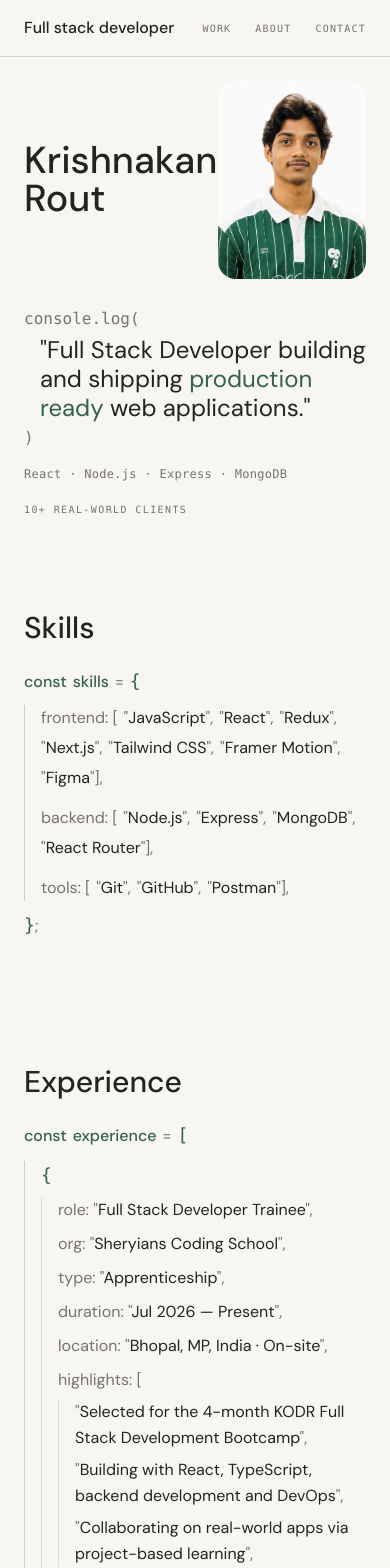
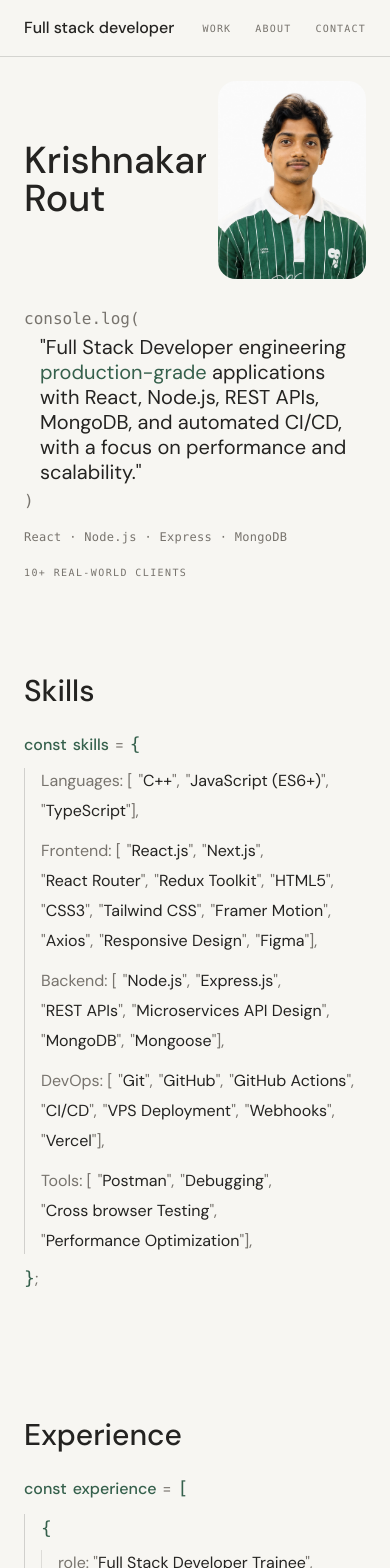
Before and after one commit to sid-1506/Portfolio-project, a React (Vite) app: page / in a window 390 px wide. Shown: the top 1568 px of the page. Built offline with nearby package versions, Linux system fonts and the light colour scheme; no server answers.

Commit message:
feat: update skills, hero statement, macOS cursor replica, and section title reveal animations

```diff
--- a/src/components/About.jsx
+++ b/src/components/About.jsx
@@ -1,9 +1,10 @@
 import { useRef } from 'react'
-import { motion, useInView } from 'framer-motion'
+import { motion, useInView, useReducedMotion } from 'framer-motion'
 
 export default function About() {
   const containerRef = useRef(null)
   const isInView = useInView(containerRef, { once: true, margin: '-12% 0px' })
+  const reduceMotion = useReducedMotion()
 
   const rawText =
     'I am a full stack developer who builds websites and web applications for real businesses. I have worked with 10+ clients across automotive, industrial, hospitality and creative fields, with care for clean architecture, fast pages and restrained design.'
@@ -40,9 +41,30 @@ export default function About() {
         <div className="grid grid-cols-1 lg:grid-cols-12 gap-8 lg:gap-12">
           {/* Left Column: Heading matching other sections */}
           <div className="lg:col-span-3">
-            <h2 className="font-heading text-3xl sm:text-4xl lg:text-5xl text-[#242321] font-medium leading-tight lg:sticky lg:top-24">
-              About
-            </h2>
+            <motion.h2
+              initial={reduceMotion ? false : 'hidden'}
+              whileInView="visible"
+              viewport={{ once: true, amount: 0.2 }}
+              className="font-heading text-3xl sm:text-4xl lg:text-5xl text-[#242321] font-medium leading-tight lg:sticky lg:top-24"
+            >
+              <span className="block overflow-hidden pb-1 -mb-1">
+                <motion.span
+                  className="block"
+                  variants={{
+                    hidden: { y: '105%' },
+                    visible: {
+                      y: '0%',
+                      transition: {
+                        duration: 0.9,
+                        ease: [0.16, 1, 0.3, 1],
+                      },
+                    },
+                  }}
+                >
+                  About
+                </motion.span>
+              </span>
+            </motion.h2>
           </div>
 
           {/* Right Column: Paragraph & Credentials */}
--- a/src/components/Achievements.jsx
+++ b/src/components/Achievements.jsx
@@ -1,15 +1,38 @@
-import { motion } from 'framer-motion'
+import { motion, useReducedMotion } from 'framer-motion'
 
 export default function Achievements() {
+  const reduceMotion = useReducedMotion()
+
   return (
     <section id="achievements" className="w-full py-16 md:py-24">
       <div className="w-full px-6 md:px-12">
         <div className="grid grid-cols-1 lg:grid-cols-12 gap-8 lg:gap-12 items-baseline">
           {/* Left Column: Heading matching other sections */}
           <div className="lg:col-span-3">
-            <h2 className="font-heading text-3xl sm:text-4xl lg:text-5xl text-[#242321] font-medium leading-tight lg:sticky lg:top-24">
-              Achievements
-            </h2>
+            <motion.h2
+              initial={reduceMotion ? false : 'hidden'}
+              whileInView="visible"
+              viewport={{ once: true, amount: 0.2 }}
+              className="font-heading text-3xl sm:text-4xl lg:text-5xl text-[#242321] font-medium leading-tight lg:sticky lg:top-24"
+            >
+              <span className="block overflow-hidden pb-1 -mb-1">
+                <motion.span
+                  className="block"
+                  variants={{
+                    hidden: { y: '105%' },
+                    visible: {
+                      y: '0%',
+                      transition: {
+                        duration: 0.9,
+                        ease: [0.16, 1, 0.3, 1],
+                      },
+                    },
+                  }}
+                >
+                  Achievements
+                </motion.span>
+              </span>
+            </motion.h2>
           </div>
 
           {/* Right Column: Two clean achievement cards */}
--- a/src/components/Contact.jsx
+++ b/src/components/Contact.jsx
@@ -1,4 +1,8 @@
+import { motion, useReducedMotion } from 'framer-motion'
+
 export default function Contact() {
+  const reduceMotion = useReducedMotion()
+
   return (
     <footer
       id="contact"
@@ -9,9 +13,30 @@ export default function Contact() {
         <div className="flex flex-col lg:flex-row lg:items-center justify-between gap-10 lg:gap-8 xl:gap-14">
           {/* Left: Single-line Headline */}
           <div className="lg:w-[42%] xl:w-[44%] shrink-0">
-            <h2 className="font-heading text-3xl sm:text-4xl lg:text-[2.25rem] xl:text-[2.75rem] font-medium leading-[1.12] tracking-tight text-white whitespace-normal lg:whitespace-nowrap">
-              Let’s make something useful.
-            </h2>
+            <motion.h2
+              initial={reduceMotion ? false : 'hidden'}
+              whileInView="visible"
+              viewport={{ once: true, amount: 0.2 }}
+              className="font-heading text-3xl sm:text-4xl lg:text-[2.25rem] xl:text-[2.75rem] font-medium leading-[1.12] tracking-tight text-white whitespace-normal lg:whitespace-nowrap"
+            >
+              <span className="block overflow-hidden pb-1 -mb-1">
+                <motion.span
+                  className="block"
+                  variants={{
+                    hidden: { y: '105%' },
+                    visible: {
+                      y: '0%',
+                      transition: {
+                        duration: 0.9,
+                        ease: [0.16, 1, 0.3, 1],
+                      },
+                    },
+                  }}
+                >
+                  Let’s make something useful.
+                </motion.span>
+              </span>
+            </motion.h2>
           </div>
 
           {/* Right: Two Evenly Distributed Contact Columns (Direct Contact & Platforms) */}
--- a/src/components/CustomCursor.jsx
+++ b/src/components/CustomCursor.jsx
@@ -1,11 +1,10 @@
-import { useEffect, useState } from 'react'
-import { motion, useReducedMotion } from 'framer-motion'
+import { useEffect, useRef, useState } from 'react'
+import { useReducedMotion } from 'framer-motion'
 
 export default function CustomCursor() {
   const [mousePosition, setMousePosition] = useState({ x: -100, y: -100 })
-  const [isHovered, setIsHovered] = useState(false)
-  const [isDarkBg, setIsDarkBg] = useState(false)
   const [isVisible, setIsVisible] = useState(false)
+  const cursorRef = useRef(null)
   const reduceMotion = useReducedMotion()
 
   useEffect(() => {
@@ -14,68 +13,58 @@ export default function CustomCursor() {
       return
     }
 
-    const updateCursorState = (target) => {
-      if (!target) return
-      const inDark = Boolean(target.closest('footer') || target.closest('#contact'))
-      setIsDarkBg(inDark)
-
-      const interactive = Boolean(
-        target.closest('a') ||
-        target.closest('button') ||
-        target.closest('h1') ||
-        target.closest('h2') ||
-        target.closest('h3') ||
-        target.tagName === 'A' ||
-        target.tagName === 'BUTTON'
-      )
-      setIsHovered(interactive)
-    }
-
     const handleMouseMove = (e) => {
-      setMousePosition({ x: e.clientX, y: e.clientY })
+      if (cursorRef.current) {
+        cursorRef.current.style.transform = `translate3d(${e.clientX}px, ${e.clientY}px, 0)`
+      } else {
+        setMousePosition({ x: e.clientX, y: e.clientY })
+      }
       if (!isVisible) setIsVisible(true)
-      updateCursorState(e.target)
     }
 
     const handleMouseLeave = () => setIsVisible(false)
     const handleMouseEnter = () => setIsVisible(true)
 
-    const handlePointerOver = (e) => {
-      updateCursorState(e.target)
-    }
-
-    window.addEventListener('mousemove', handleMouseMove)
+    window.addEventListener('mousemove', handleMouseMove, { passive: true })
     document.addEventListener('mouseleave', handleMouseLeave)
     document.addEventListener('mouseenter', handleMouseEnter)
-    document.addEventListener('mouseover', handlePointerOver)
 
     return () => {
       window.removeEventListener('mousemove', handleMouseMove)
       document.removeEventListener('mouseleave', handleMouseLeave)
       document.removeEventListener('mouseenter', handleMouseEnter)
-      document.removeEventListener('mouseover', handlePointerOver)
     }
   }, [isVisible, reduceMotion])
 
   if (reduceMotion || !isVisible) return null
 
   return (
-    <motion.div
-      className="fixed top-0 left-0 pointer-events-none z-[9999] -translate-x-1/2 -translate-y-1/2 transition-transform duration-150 ease-out"
+    <div
+      ref={cursorRef}
+      className="fixed top-0 left-0 pointer-events-none z-[99999]"
       style={{
-        left: `${mousePosition.x}px`,
-        top: `${mousePosition.y}px`,
+        transform: `translate3d(${mousePosition.x}px, ${mousePosition.y}px, 0)`,
+        willChange: 'transform',
       }}
-      animate={{
-        width: isHovered ? 32 : 16,
-        height: isHovered ? 32 : 16,
-        backgroundColor: 'transparent',
-        border: isDarkBg ? '1.5px solid #FFFFFF' : '1.5px solid #35604C',
-      }}
-      transition={{
-        duration: 0.2,
-        ease: [0.16, 1, 0.3, 1],
-      }}
-    />
+    >
+      <svg
+        width="14.5"
+        height="24.65"
+        viewBox="0 0 17 29"
+        fill="none"
+        xmlns="http://www.w3.org/2000/svg"
+        className="block"
+      >
+        <path
+          d="M 0.75 0.75 L 0.75 21.85 L 5.25 17.35 L 9.55 27.65 L 13.25 25.85 L 9.15 16.05 L 15.75 16.05 Z"
+          fill="#35604C"
+          stroke="#FFFFFF"
+          strokeWidth="1.5"
+          strokeLinejoin="round"
+          strokeLinecap="round"
+          style={{ paintOrder: 'stroke fill' }}
+        />
+      </svg>
+    </div>
   )
 }
--- a/src/components/Experience.jsx
+++ b/src/components/Experience.jsx
@@ -1,15 +1,38 @@
-import { motion } from 'framer-motion'
+import { motion, useReducedMotion } from 'framer-motion'
 
 export default function Experience() {
+  const reduceMotion = useReducedMotion()
+
   return (
     <section id="experience" className="w-full py-16 md:py-24">
       <div className="w-full px-6 md:px-12">
         <div className="grid grid-cols-1 lg:grid-cols-12 gap-6 lg:gap-12 items-baseline">
           {/* Left Column: Section Heading matching the Projects. style */}
           <div className="lg:col-span-3">
-            <h2 className="font-heading text-3xl sm:text-4xl lg:text-5xl text-[#242321] font-medium leading-tight lg:sticky lg:top-24">
-              Experience
-            </h2>
+            <motion.h2
+              initial={reduceMotion ? false : 'hidden'}
+              whileInView="visible"
+              viewport={{ once: true, amount: 0.2 }}
+              className="font-heading text-3xl sm:text-4xl lg:text-5xl text-[#242321] font-medium leading-tight lg:sticky lg:top-24"
+            >
+              <span className="block overflow-hidden pb-1 -mb-1">
+                <motion.span
+                  className="block"
+                  variants={{
+                    hidden: { y: '105%' },
+                    visible: {
+                      y: '0%',
+                      transition: {
+                        duration: 0.9,
+                        ease: [0.16, 1, 0.3, 1],
+                      },
+                    },
+                  }}
+                >
+                  Experience
+                </motion.span>
+              </span>
+            </motion.h2>
           </div>
 
           {/* Right Column: Clean Editorial Code Layout with per-entry blur-to-unblur reveal */}
--- a/src/components/Hero.jsx
+++ b/src/components/Hero.jsx
@@ -1,10 +1,28 @@
-import { useRef } from 'react'
+import { useRef, useState, useEffect } from 'react'
 import { motion, useScroll, useTransform, useReducedMotion } from 'framer-motion'
 import portraitImg from '../assets/portrait.jpeg'
 
 export default function Hero() {
   const containerRef = useRef(null)
   const reduceMotion = useReducedMotion()
+  const [introFinished, setIntroFinished] = useState(false)
+
+  useEffect(() => {
+    if (reduceMotion) return
+
+    const onComplete = () => setIntroFinished(true)
+    window.addEventListener('intro-complete', onComplete)
+
+    // Fallback timer matching IntroCurtain unmount (5.8s)
+    const timer = setTimeout(() => {
+      setIntroFinished(true)
+    }, 5800)
+
+    return () => {
+      window.removeEventListener('intro-complete', onComplete)
+      clearTimeout(timer)
+    }
+  }, [reduceMotion])
 
   const { scrollYProgress } = useScroll({
     target: containerRef,
@@ -26,8 +44,42 @@ export default function Hero() {
       <div className="w-full flex items-center justify-between gap-3 sm:gap-6">
         <motion.div style={{ y: nameY }} className="flex-1 min-w-0">
           <h1 className="font-heading text-[clamp(2.35rem,7vw,8.5rem)] text-[#242321] hover:text-[#35604C] transition-colors duration-300 md:whitespace-nowrap leading-[0.92] cursor-pointer">
-            <span className="block md:inline">Krishnakant</span>{' '}
-            <span className="block md:inline">Rout</span>
+            <span className="block md:inline-block overflow-hidden align-bottom">
+              <motion.span
+                className="inline-block"
+                initial={reduceMotion ? { y: '0%', opacity: 1 } : { y: '105%', opacity: 0 }}
+                animate={
+                  reduceMotion || introFinished
+                    ? { y: '0%', opacity: 1 }
+                    : { y: '105%', opacity: 0 }
+                }
+                transition={{
+                  duration: 0.9,
+                  ease: [0.16, 1, 0.3, 1],
+                  delay: 0,
+                }}
+              >
+                Krishnakant
+              </motion.span>
+            </span>{' '}
+            <span className="block md:inline-block overflow-hidden align-bottom">
+              <motion.span
+                className="inline-block"
+                initial={reduceMotion ? { y: '0%', opacity: 1 } : { y: '105%', opacity: 0 }}
+                animate={
+                  reduceMotion || introFinished
+                    ? { y: '0%', opacity: 1 }
+                    : { y: '105%', opacity: 0 }
+                }
+                transition={{
+                  duration: 0.9,
+                  ease: [0.16, 1, 0.3, 1],
+                  delay: 0.12,
+                }}
+              >
+                Rout
+              </motion.span>
+            </span>
           </h1>
         </motion.div>
 
@@ -64,9 +116,11 @@ export default function Hero() {
             <span className="font-mono text-base sm:text-lg md:text-xl text-[#77736D] select-none block mb-1">
               console.log(
             </span>
-            <p className="font-normal text-[#242321] text-2xl sm:text-3xl md:text-[2.65rem] lg:text-[3.15rem] leading-[1.22] tracking-normal pl-4 sm:pl-6 md:pl-8">
-              &quot;Full Stack Developer building and shipping{' '}
-              <span className="text-[#35604C]">production ready</span> web applications.&quot;
+            <p className="font-normal text-[#242321] text-xl sm:text-2xl md:text-[2.1rem] lg:text-[2.45rem] leading-[1.25] tracking-normal pl-4 sm:pl-6 md:pl-8">
+              &quot;Full Stack Developer engineering{' '}
+              <span className="text-[#35604C] whitespace-nowrap">production-grade</span> applications with React,
+              Node.js, REST APIs, MongoDB, and automated CI/CD, with a focus on performance and
+              scalability.&quot;
             </p>
             <span className="font-mono text-base sm:text-lg md:text-xl text-[#77736D] select-none block mt-1">
               )
--- a/src/components/IntroCurtain.jsx
+++ b/src/components/IntroCurtain.jsx
@@ -43,6 +43,7 @@ export default function IntroCurtain() {
     // 4. Animation completes: 4.45s + (4 * 0.08s) + 0.9s = 5.67s. Remove from DOM at 5.8s
     const doneTimer = setTimeout(() => {
       setIsMounted(false)
+      window.dispatchEvent(new CustomEvent('intro-complete'))
     }, 5800)
 
     return () => {
--- a/src/components/SelectedWork.jsx
+++ b/src/components/SelectedWork.jsx
@@ -56,6 +56,8 @@ const projects = [
 ]
 
 export default function SelectedWork() {
+  const reduceMotion = useReducedMotion()
+
   return (
     <section id="work" className="w-full pt-16 md:pt-24 pb-20 md:pb-32">
       <div className="w-full px-6 md:px-12">
@@ -64,9 +66,30 @@ export default function SelectedWork() {
           <span className="font-mono text-[10px] md:text-[11px] uppercase tracking-[0.14em] text-[#35604C] block mb-2">
             Selected work
           </span>
-          <h2 className="font-heading text-4xl sm:text-5xl md:text-6xl text-[#242321]">
-            Projects.
-          </h2>
+          <motion.h2
+            initial={reduceMotion ? false : 'hidden'}
+            whileInView="visible"
+            viewport={{ once: true, amount: 0.2 }}
+            className="font-heading text-4xl sm:text-5xl md:text-6xl text-[#242321]"
+          >
+            <span className="block overflow-hidden pb-1 -mb-1">
+              <motion.span
+                className="block"
+                variants={{
+                  hidden: { y: '105%' },
+                  visible: {
+                    y: '0%',
+                    transition: {
+                      duration: 0.9,
+                      ease: [0.16, 1, 0.3, 1],
+                    },
+                  },
+                }}
+              >
+                Projects.
+              </motion.span>
+            </span>
+          </motion.h2>
         </div>
 
         {/* Clean 2-Column Grid on Desktop (Exactly 2 equal cards per row, 4 projects total, 0 empty slots), 1-Column on Mobile/Tablet */}
--- a/src/components/Skills.jsx
+++ b/src/components/Skills.jsx
@@ -1,30 +1,73 @@
-import { motion } from 'framer-motion'
+import { motion, useReducedMotion } from 'framer-motion'
 
 const skillCategories = [
   {
-    key: 'frontend',
-    items: ['JavaScript', 'React', 'Redux', 'Next.js', 'Tailwind CSS', 'Framer Motion', 'Figma'],
+    key: 'Languages',
+    items: ['C++', 'JavaScript (ES6+)', 'TypeScript'],
   },
   {
-    key: 'backend',
-    items: ['Node.js', 'Express', 'MongoDB', 'React Router'],
+    key: 'Frontend',
+    items: [
+      'React.js',
+      'Next.js',
+      'React Router',
+      'Redux Toolkit',
+      'HTML5',
+      'CSS3',
+      'Tailwind CSS',
+      'Framer Motion',
+      'Axios',
+      'Responsive Design',
+      'Figma',
+    ],
   },
   {
-    key: 'tools',
-    items: ['Git', 'GitHub', 'Postman'],
+    key: 'Backend',
+    items: ['Node.js', 'Express.js', 'REST APIs', 'Microservices API Design', 'MongoDB', 'Mongoose'],
+  },
+  {
+    key: 'DevOps',
+    items: ['Git', 'GitHub', 'GitHub Actions', 'CI/CD', 'VPS Deployment', 'Webhooks', 'Vercel'],
+  },
+  {
+    key: 'Tools',
+    items: ['Postman', 'Debugging', 'Cross browser Testing', 'Performance Optimization'],
   },
 ]
 
 export default function Skills() {
+  const reduceMotion = useReducedMotion()
+
   return (
     <section id="skills" className="w-full py-16 md:py-24">
       <div className="w-full px-6 md:px-12">
         <div className="grid grid-cols-1 lg:grid-cols-12 gap-6 lg:gap-12 items-baseline">
           {/* Left: Section Heading matching the Projects. style */}
           <div className="lg:col-span-3">
-            <h2 className="font-heading text-3xl sm:text-4xl lg:text-5xl text-[#242321] font-medium leading-tight lg:sticky lg:top-24">
-              Skills
-            </h2>
+            <motion.h2
+              initial={reduceMotion ? false : 'hidden'}
+              whileInView="visible"
+              viewport={{ once: true, amount: 0.2 }}
+              className="font-heading text-3xl sm:text-4xl lg:text-5xl text-[#242321] font-medium leading-tight lg:sticky lg:top-24"
+            >
+              <span className="block overflow-hidden pb-1 -mb-1">
+                <motion.span
+                  className="block"
+                  variants={{
+                    hidden: { y: '105%' },
+                    visible: {
+                      y: '0%',
+                      transition: {
+                        duration: 0.9,
+                        ease: [0.16, 1, 0.3, 1],
+                      },
+                    },
+                  }}
+                >
+                  Skills
+                </motion.span>
+              </span>
+            </motion.h2>
           </div>
 
           {/* Right: Clean Editorial Code Layout with per-entry blur-to-unblur reveal */}
```
